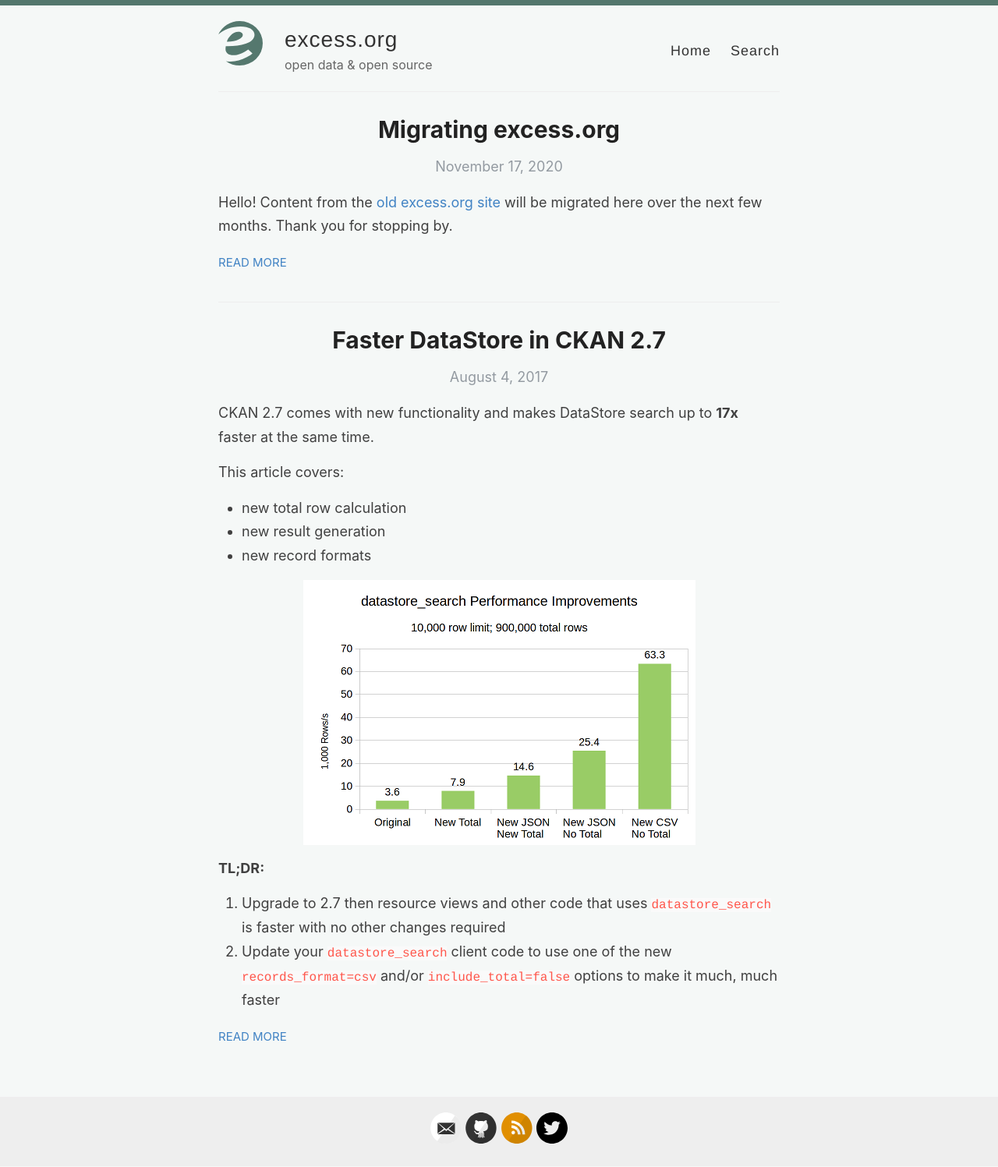
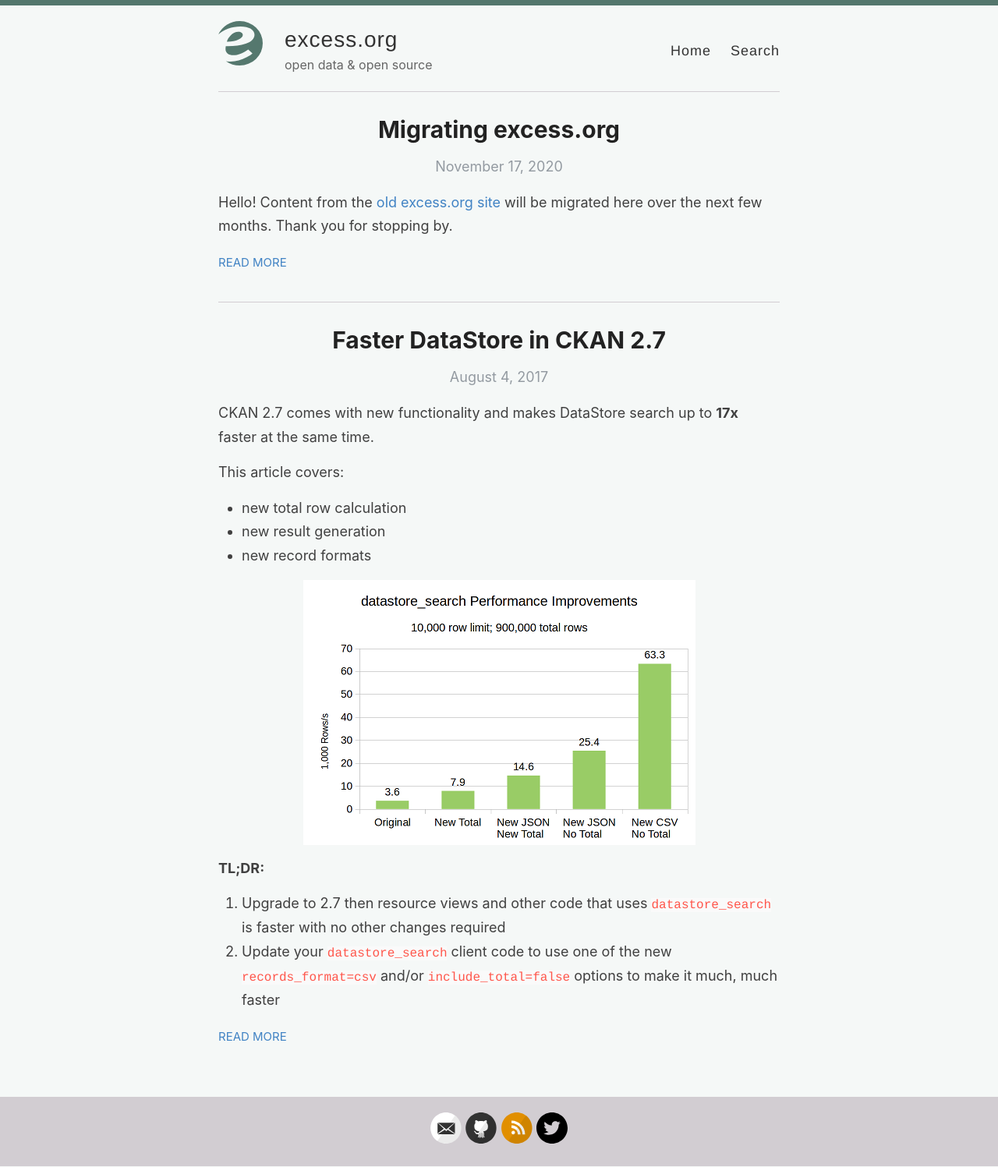
Before and after one commit to wardi/wardi.github.io, a Jekyll site: the page built from index.html, in a window 1280 px wide. Shown: the whole page at 78% size. Built offline with Jekyll 4.4.1, drawn with Linux system fonts in a browser that asks for light colours; the list of posts is cut into pages by our own code.

Commit message:
less gray

```diff
--- a/_sass/_variables.scss
+++ b/_sass/_variables.scss
@@ -14,6 +14,10 @@
 $lightGray: #eee;
 $white: #fff;
 
+// Custom
+$paper: #f5f8f7;
+$aubergine: #d2cdd2;
+
 // Font stacks
 $helvetica: Helvetica, Arial, sans-serif;
 $helveticaNeue: "Helvetica Neue", Helvetica, Arial, sans-serif;
--- a/assets/style.scss
+++ b/assets/style.scss
@@ -21,7 +21,7 @@
 }
 
 body {
-  background: #f5f8f7;
+  background: $paper;
   font-family: -system-ui, -apple-system, BlinkMacSystemFont, "Segoe UI", Roboto, Helvetica, Arial, sans-serif, "Apple Color Emoji", "Segoe UI Emoji", "Segoe UI Symbol";
   color: #404040;
   line-height: 1.7;
@@ -270,7 +270,7 @@
 
 .masthead {
   padding: 20px 0;
-  border-bottom: 1px solid $lightGray;
+  border-bottom: 1px solid $aubergine;
 
   @include mobile {
     text-align: center;
@@ -362,7 +362,7 @@
 
 .posts > .post {
   padding-bottom: 2em;
-  border-bottom: 1px solid $lightGray;
+  border-bottom: 1px solid $aubergine;
 }
 
 .posts > .post:last-child {
@@ -415,7 +415,7 @@
   bottom: 0;
   width: 100%;
   height: 89px;
-  background-color: $lightGray;
+  background-color: $aubergine;
 }
 
 footer {
```
